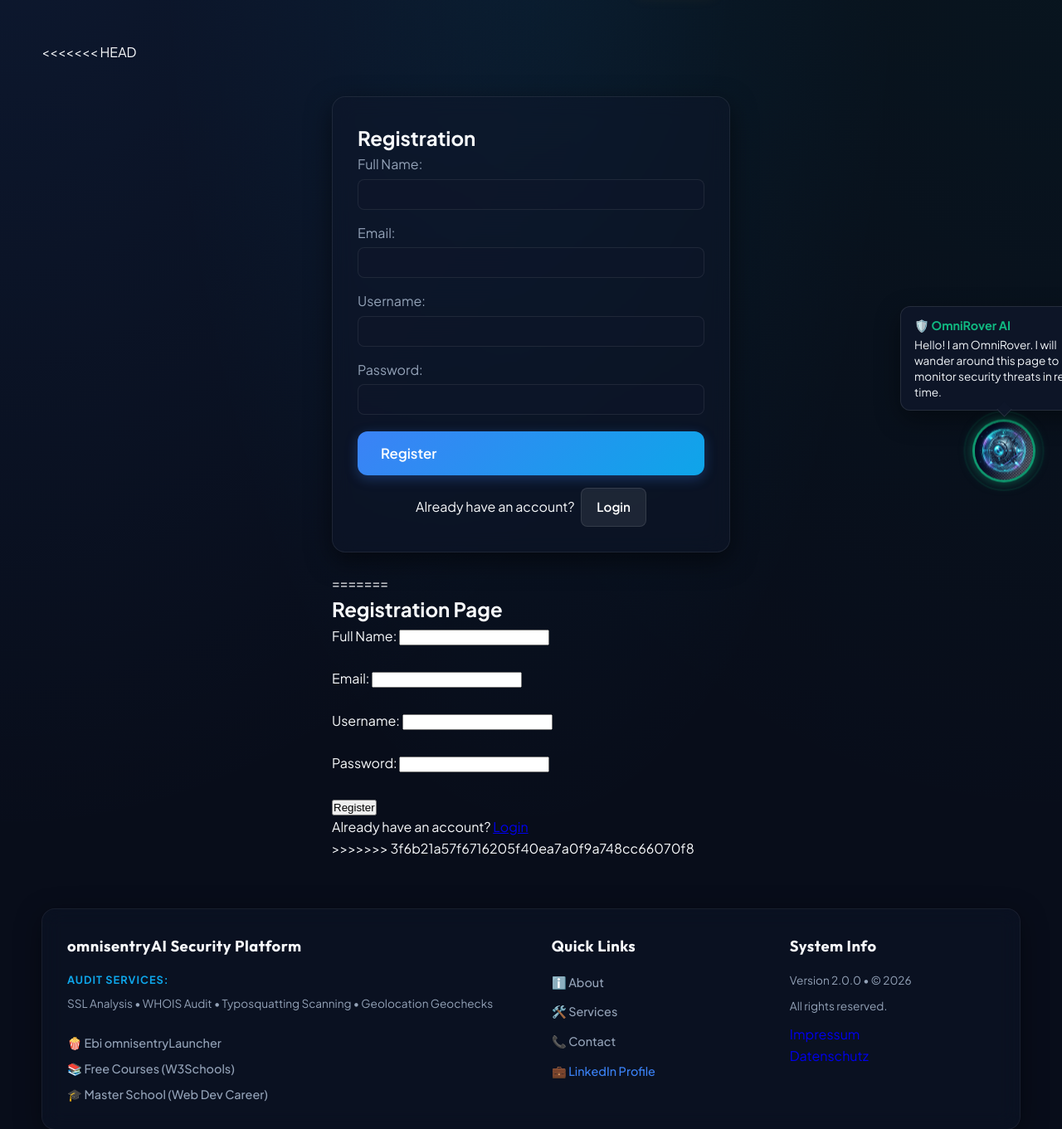
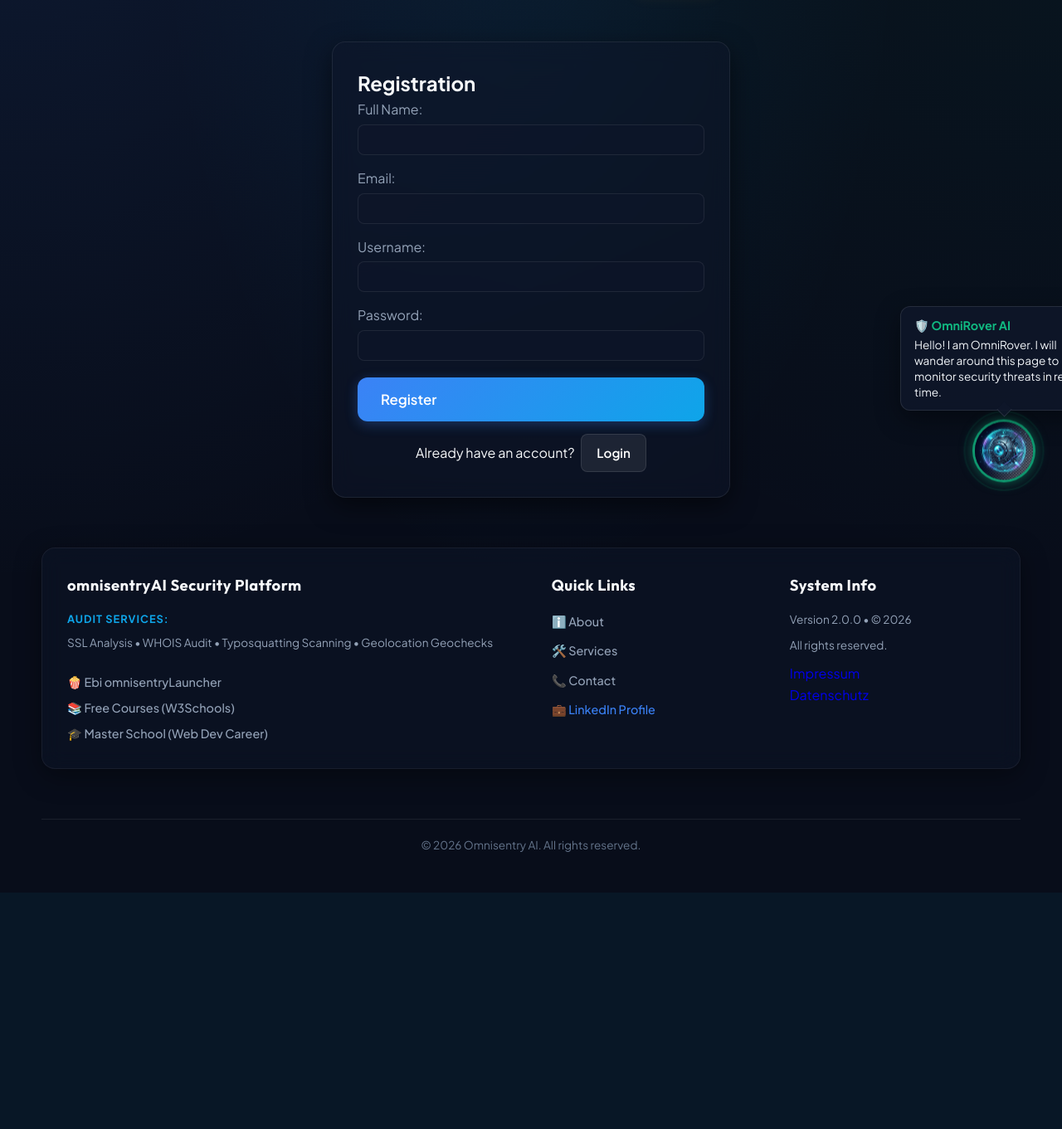
Before and after one commit to bolokaiemi/Omnisentry-AI, a FastAPI app: page /login?show=register in a window 1280 px wide. Shown: the part 180-1541 px from the top of the page at 83% size. After the commit the page ends 1207 px from the top, so only its background shows below. Run offline with FastAPI, Linux system fonts and the light colour scheme.

Commit message:
corrected  login and registration files

```diff
--- a/app.py
+++ b/app.py
@@ -298,6 +298,9 @@ from fastapi.responses import JSONResponse
 
 @app.exception_handler(Exception)
 async def global_exception_handler(request: Request, exc: Exception):
+    # Hide unhashable dict errors from client
+    if isinstance(exc, TypeError) and "unhashable type" in str(exc):
+        return JSONResponse(status_code=400, content={"detail": "Invalid request payload"})
     print(f"[ERROR] Unhandled exception: {exc}")
     return JSONResponse(status_code=500, content={"detail": str(exc)})
 
--- a/templates/login.html
+++ b/templates/login.html
@@ -1,7 +1,7 @@
 {% extends 'base.html' %}
 
 {% block content %}
-<<<<<<< HEAD
+
 <div class="page-container" style="max-width: 480px; margin: 40px auto;">
     <div class="card glass-login-card" style="padding: 30px; background: rgba(15, 23, 42, 0.5); border: 1px solid rgba(255, 255, 255, 0.08); border-radius: 16px; backdrop-filter: blur(12px); box-shadow: 0 10px 30px rgba(0, 0, 0, 0.5);">
         {% if request.session.get('username') %}
@@ -57,42 +57,6 @@
             {% endif %}
         {% endif %}
     </div>
-=======
-<div class="auth-page-container">
-    {% if request.session.get('username') %}
-        <h2>Account Status</h2>
-        <p>You are currently logged in.</p>
-        <form action="{{ url_for('logout') }}" method="POST">
-            <button type="submit">Logout</button>
-        </form>
-    {% else %}
-    {% if show_register %}
-        <h2>Registration Page</h2>
-        <form action="{{ url_for('register') }}" method="POST">
-            <label for="name">Full Name:</label>
-            <input type="text" id="name" name="name" required><br><br>
-            <label for="email">Email:</label>
-            <input type="email" id="email" name="email" required><br><br>
-            <label for="username">Username:</label>
-            <input type="text" id="username" name="username" required><br><br>
-            <label for="password">Password:</label>
-            <input type="password" id="password" name="password" required><br><br>
-            <button type="submit">Register</button>
-        </form>
-        <p>Already have an account? <a href="{{ url_for('login_page') }}">Login</a></p>
-    {% else %}
-        <h2>Login Page</h2>
-        <form action="{{ url_for('login') }}" method="POST">
-            <label for="username">Username:</label>
-            <input type="text" id="username" name="username" required><br><br>
-            <label for="password">Password:</label>
-            <input type="password" id="password" name="password" required><br><br>
-            <a href="{{ url_for('forgot_password_page') }}" class="forgot-link" style="font-size:0.9rem; margin-left:5px;">Forgot password?</a>
-<button type="submit">Login</button>
-        </form>
-        <p>Don't have an account? <a href="{{ url_for('login_page') }}?show=register">Register</a></p>
-    {% endif %}
-{% endif %}
->>>>>>> 3f6b21a57f6716205f40ea7a0f9a748cc66070f8
 </div>
+
 {% endblock %}
```
Also changed, not shown: README.md.
